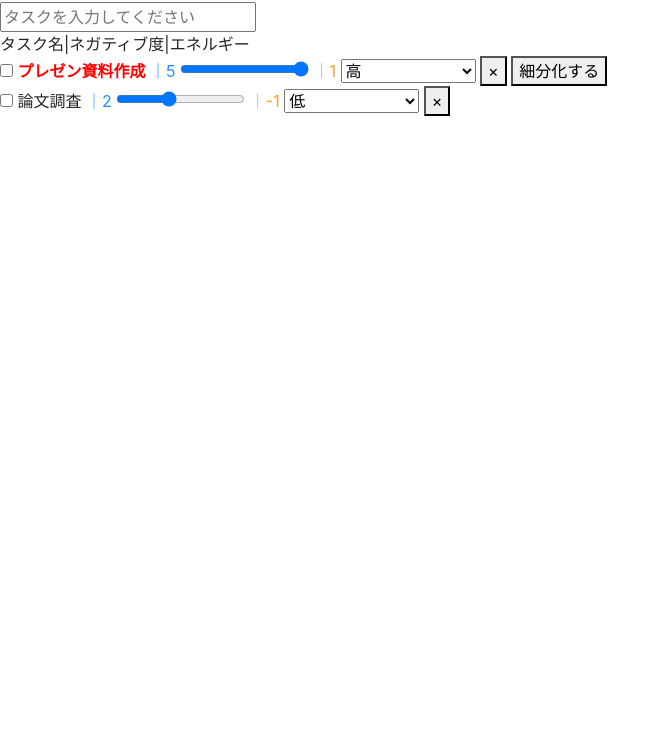
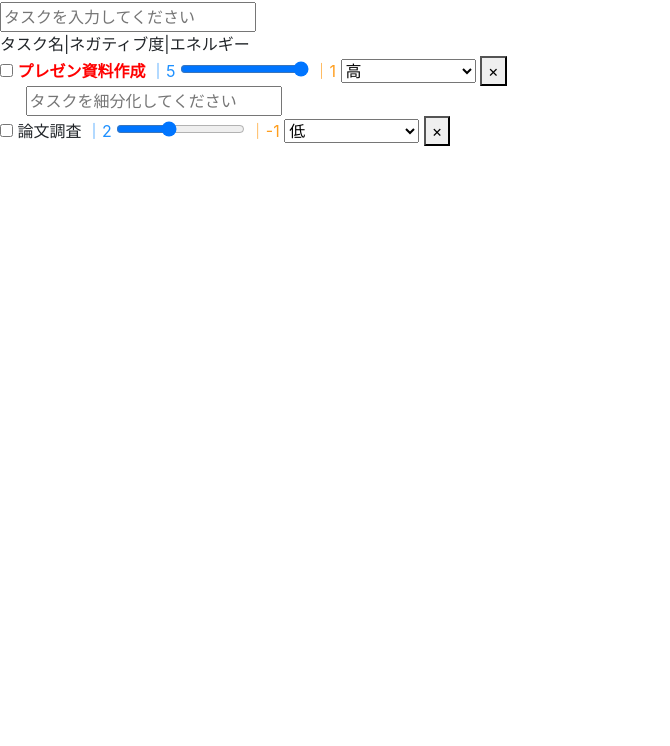
Before and after one commit to exit0508/todo-app-test, a plain HTML site: page index.html in a window 1280 px wide. Shown: the part 54-800 px from the top of the page, without its empty margins (0-670 px from the left). Drawn offline with nearby package versions, Linux system fonts and the light colour scheme.

Commit message:
Add files via upload

```diff
--- a/index.html
+++ b/index.html
@@ -30,8 +30,9 @@
                     </option>
                 </select>
                 <button v-on:click="removeTodo(index)">&times;</button>
-                <button v-show="todo.target">細分化する</button>
-                <!-- <input type="text" v-if="todo.target" class="sub-todo-input" :key="sub" placeholder="タスクを細分化してください" v-model="newTodo" @keyup.enter="addTodo"> -->
+                <div>
+                    <input type="text" v-if="todo.target" class="sub-todo-input" :key="sub" placeholder="タスクを細分化してください" v-model="newTodo" @keyup.enter="addTodo">
+                </div>
             </div>
         </template>
     </div>
@@ -110,6 +111,7 @@
                         this.$set(this.todos[index], 'target', true)
                         return "targets"
                     }
+                    this.$set(this.todos[index], 'target', false)
                 }
             },
             computed: {
@@ -126,6 +128,14 @@
             font-weight: 700;
             color: red;
         }
+
+        .notargets{
+            color: blue;
+        }
+
+        .sub-todo-input{
+            margin-left: 2%;
+        }
     </style>
 </body>
 </html>
```
